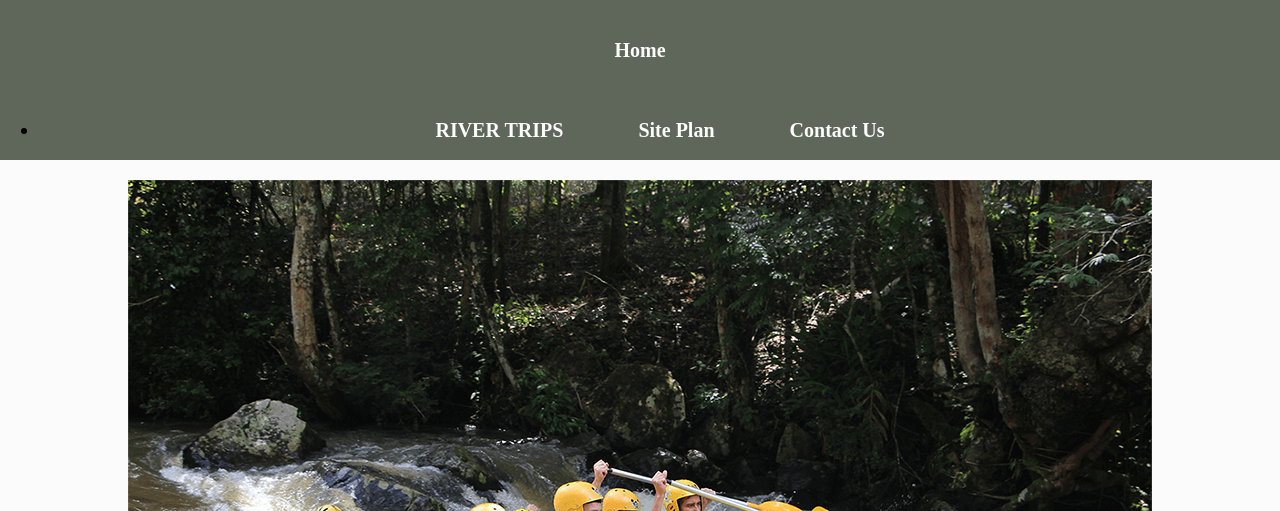
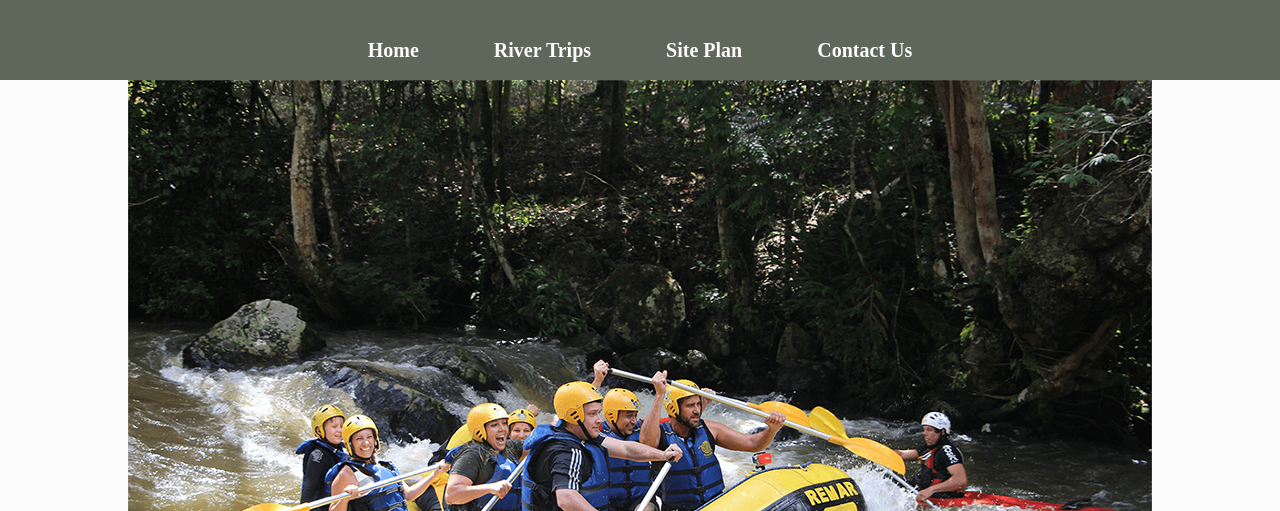
Before and after one commit to jvgar10/siteplan, a plain HTML site: page index.html in a window 1280 px wide. Shown: the part 289-800 px from the top of the page. Drawn offline with Linux system fonts and the light colour scheme.

Commit message:
Update index.html

```diff
--- a/index.html
+++ b/index.html
@@ -15,9 +15,7 @@
         </a>
         <nav>
             <a href="index.html">Home</a>
-            <div class=
-                <nav class="main-navigation primary-nav site-navigation hidden-xs hidden-sm hidden-md">
-                    <ul id="menu-left" class="nav-menu"><li id="menu-item-212" class="menu-item menu-item-type-post_type menu-item-object-page menu-item-has-children menu-item-212"><a href="https://jvgar10.github.io/byui/wwr/trips.html">RIVER TRIPS</a>
+            <a href="trips.html">River Trips</a>
             <a href="site-plan-rafting.html">Site Plan</a>
             <a href="contactus.html">Contact Us</a>
         </nav>
```
